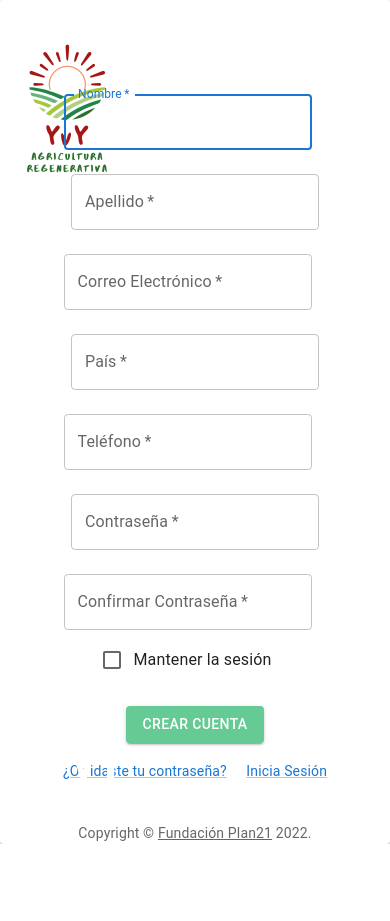
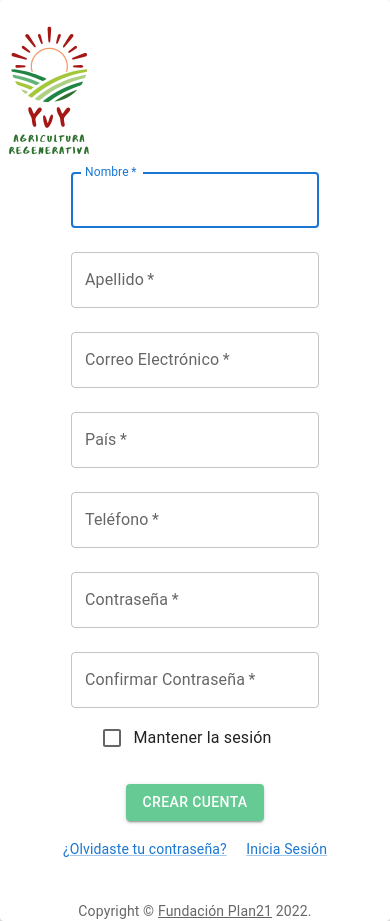
Before and after one commit to richardd82/plan21yvy, a React (Create React App) app in the folder client/: page / in a window 390 px wide. Before the commit the page ends 844 px from the top, so only its background shows below. Built offline with nearby package versions, Linux system fonts and the light colour scheme.

Commit message:
Fix Responsive Register module

```diff
--- a/client/src/components/register/Register.jsx
+++ b/client/src/components/register/Register.jsx
@@ -12,7 +12,7 @@ import Typography from "@mui/material/Typography";
 import { createTheme, ThemeProvider } from "@mui/material/styles";
 import { Divider } from "@mui/material";
 import logoYvY from "../../assets/Logo-final-color-212x300.png";
-import './register.css';
+import "./register.css";
 import { useNavigate } from "react-router-dom";
 
 function Copyright(props) {
@@ -42,8 +42,8 @@ const theme = createTheme();
 export default function Register() {
   const navigate = useNavigate();
   const handleSubmit = (e) => {
-    navigate('/welcome');
-  }
+    navigate("/welcome");
+  };
   return (
     <ThemeProvider theme={theme}>
       <Grid container component="main" sx={{ height: "100vh" }}>
@@ -54,7 +54,7 @@ export default function Register() {
             width: "0%",
           }}
         >
-          <Grid item >
+          <Grid item>
             <Box className="registerText">
               Regístrate y comienza a disfrutar de los beneficios de{" "}
               <strong>YvY</strong>
@@ -94,8 +94,9 @@ export default function Register() {
             noValidate
             // border={2}
           >
-            <Grid xs={12} sm={12} md={12} lg={8} xl={7}>
+            <Grid item xs={12} sm={12} md={12} lg={8} xl={7}>
               <TextField
+                className="inputMargin"
                 margin="normal"
                 required
                 id="name"
@@ -114,8 +115,9 @@ export default function Register() {
                 autoComplete="lastName"
               />
             </Grid>
-            <Grid xs={12} sm={12} md={12} lg={8} xl={7}>
+            <Grid item xs={12} sm={12} md={12} lg={8} xl={7}>
               <TextField
+                className="inputMargin"
                 margin="normal"
                 required
                 id="email"
@@ -133,8 +135,9 @@ export default function Register() {
                 autoComplete="country"
               />
             </Grid>
-            <Grid xs={12} sm={12} md={12} lg={8} xl={7}>
+            <Grid item xs={12} sm={12} md={12} lg={8} xl={7}>
               <TextField
+                className="inputMargin"
                 margin="normal"
                 required
                 id="phone"
@@ -152,8 +155,9 @@ export default function Register() {
                 autoComplete="password"
               />
             </Grid>
-            <Grid xs={12} sm={12} md={12} lg={8} xl={6}>
+            <Grid item xs={12} sm={12} md={12} lg={8} xl={6}>
               <TextField
+                className="inputMargin"
                 margin="normal"
                 required
                 id="confirmPassword"
--- a/client/src/components/register/register.css
+++ b/client/src/components/register/register.css
@@ -25,10 +25,40 @@
 
 @media only screen and (max-width: 1199px) and (min-width: 900px) {}
 
-@media only screen and (max-width: 1321px) and (min-width: 1200px) {}
 
 @media only screen and (max-width: 1365px) and (min-width: 1321px) {} */
+@media only screen and (max-width: 500px){
 
+    .logoYvY {
+        transform: scale(0.5);
+        margin: -58px;
+    }
+    .formRegister {
+        margin-top: 40%;
+    }
+    .inputMargin{
+        margin-right: 0px !important;
+    }
+    .registerText{
+        display: none !important;
+        color: transparent !important;
+    }
+
+}
+@media only screen and (max-width: 806px) and (min-width: 501px){
+    .logoYvY {
+        transform: scale(0.5);
+        margin: -58px;
+    }
+    .formRegister {
+        margin-top: 20%;
+        margin-left: 2% !important;
+    }
+    .registerText{
+        display: none !important;
+        color: transparent !important;
+    }
+}
 @media only screen and (max-width: 1399px) and (min-width: 1366px) {
     .logoYvY {
         transform: scale(0.5);
--- a/client/src/components/welcome/Welcome.jsx
+++ b/client/src/components/welcome/Welcome.jsx
@@ -12,7 +12,7 @@ const Welcome = () => {
     <>
       <Grid container spacing={1}>
         <img
-          className="logoYvY"
+          className="logoYvYWelcome"
           component="img"
           height="300,"
           width="212"
--- a/client/src/components/welcome/welcome.css
+++ b/client/src/components/welcome/welcome.css
@@ -9,7 +9,7 @@
         margin-left: 19% !important;
         font-size: 12px !important;
     }
-    .logoYvY {
+    .logoYvYWelcome {
         transform: scale(0.5) !important;
         margin: -40px !important;
     }
@@ -29,7 +29,7 @@
         margin-left: 19% !important;
         font-size: 12px !important;
     }
-    .logoYvY {
+    .logoYvYWelcome {
         transform: scale(0.5) !important;
         margin: -40px !important;
     }
@@ -50,7 +50,7 @@
         margin-left: 30% !important;
         font-size: 12px !important;
     }
-    .logoYvY {
+    .logoYvYWelcome {
         transform: scale(0.5) !important;
         margin: -40px !important;
     }
@@ -70,7 +70,7 @@
         margin-left: 30% !important;
         font-size: 12px !important;
     }
-    .logoYvY {
+    .logoYvYWelcome {
         transform: scale(0.5) !important;
         margin: -40px !important;
     }
@@ -90,7 +90,7 @@
         margin-left: 37% !important;
         font-size: 12px !important;
     }
-    .logoYvY {
+    .logoYvYWelcome {
         transform: scale(0.5) !important;
         margin: -40px !important;
     }
@@ -111,7 +111,7 @@
         margin-left: 37% !important;
         font-size: 12px !important;
     }
-    .logoYvY {
+    .logoYvYWelcome {
         transform: scale(0.6) !important;
         margin: -30px !important;
     }
```
Also changed, not shown: 1 other file (tests, documents, lock files or other folders).
